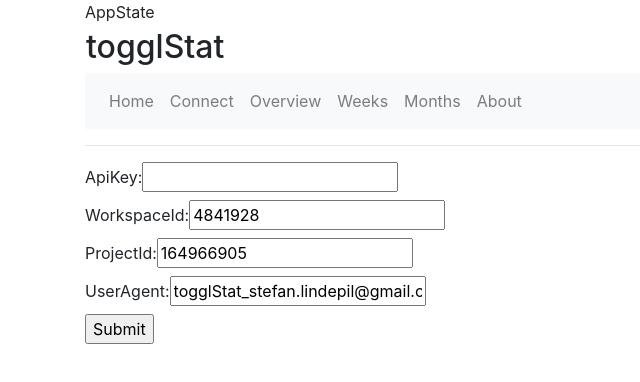
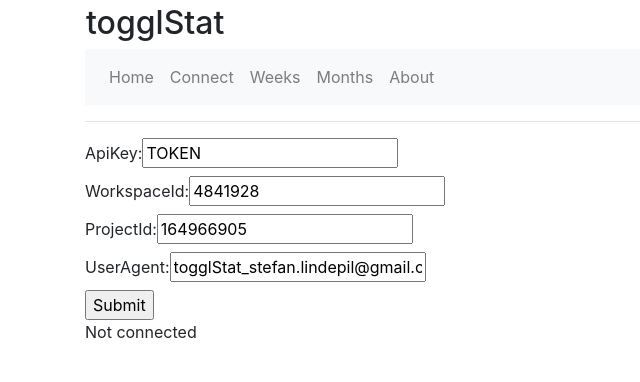
Before and after one commit to 2stefant/togglStat, a React (Create React App) app: page /connect in a window 1280 px wide. Shown: the top 382 px of the page, without its empty margins (0-640 px from the left). Built offline with nearby package versions, Linux system fonts and the light colour scheme.

Commit message:
Lifts state up from TogglConnectForm to App.

```diff
--- a/package.json
+++ b/package.json
@@ -6,6 +6,7 @@
     "@testing-library/jest-dom": "^5.11.5",
     "@testing-library/react": "^11.1.1",
     "@testing-library/user-event": "^12.2.0",
+    "babel-jest": "^26.6.3",
     "moment": "^2.29.1",
     "react": "^17.0.1",
     "react-calendar": "^3.2.0",
@@ -14,7 +15,8 @@
     "react-router-dom": "^5.2.0",
     "react-scripts": "4.0.0",
     "toggl-api": "^1.0.1",
-    "web-vitals": "^0.2.4"
+    "web-vitals": "^0.2.4",
+    "yarn": "^1.22.10"
   },
   "scripts": {
     "start": "react-scripts start",
--- a/src/App.js
+++ b/src/App.js
@@ -1,45 +1,94 @@
-import React, { Component } from 'react';
-import { BrowserRouter as Router, Switch, Route, Link } from 'react-router-dom';
+import React, { Component } from "react";
+import { BrowserRouter as Router, Switch, Route, Link } from "react-router-dom";
+import moment from 'moment';
 
-import './App.css';
+import "./App.css";
 
-import HomeView from './Views/HomeView';
-import HeaderComponent from './Components/HeaderComponent';
-import AppStateComponent from './Components/AppStateComponent';
-import TogglConnectForm from './Views/TogglConnectForm';
-import TogglOverview from './Views/TogglOverview';
-import WeeksView from './Views/WeeksView';
-import MonthsView from './Views/MonthsView';
-import AboutView from './Views/AboutView';
+import HomeView from "./Views/HomeView";
+import HeaderComponent from "./Components/HeaderComponent";
+import TogglConnectForm from "./Views/TogglConnectForm";
+import TogglOverview from "./Views/TogglOverview";
+import WeeksView from "./Views/WeeksView";
+import MonthsView from "./Views/MonthsView";
+import AboutView from "./Views/AboutView";
 
-function App() {
+class App extends React.Component {
+  constructor(props) {
+    super(props);
+    this.state = {
+      togglConfig: {
+        apiKey: "TOKEN",
+        workspaceId: "4841928",
+        userAgent: "togglStat_stefan.lindepil@gmail.com",
+        projectId: "164966905",
+      },
+      workspaceName: null,
+      userInfo: null,
+      projectInfo: null,
+      projectSummary: null,
+      currentYear: this.showCurrentYear(),
+      currentMonth: this.showCurrentMonth(),
+      currentWeek: this.showCurrentWeek(),
+    };
+
+    this.handleTogglConnect=this.handleTogglConnect.bind(this);
+  }
+
+  showCurrentYear() {
+    return new Date().getFullYear();
+  }
+
+  showCurrentMonth() {
+    return new Date().getMonth();
+  }
+
+  showCurrentWeek() {
+    return moment(new Date()).week();
+  }
+
+  handleTogglConnect(togglConfig){
+    console.log("=== handleTogglConnect");
+
+    //Update main state.
+    this.setState({
+      togglConfig:{
+          apiKey: togglConfig.apiKey,
+          workspaceId: togglConfig.workspaceId,
+          userAgent: togglConfig.userAgent,
+          projectId: togglConfig.projectId,
+      }
+    });
+  }
+
+  render() {
     return (
       <>
-      <AppStateComponent />
         <Router>
-        <HeaderComponent/>
+          <HeaderComponent />
           <nav className="navbar navbar-expand-lg navbar-light bg-light">
             <ul className="navbar-nav mr-auto">
-          <li><Link to={'/'} className="nav-link">Home</Link></li>
-          <li><Link to={'/connect'} className="nav-link">Connect</Link></li>
-          <li><Link to={'/overview'} className="nav-link">Overview</Link></li>
-          <li><Link to={'/weeks'} className="nav-link">Weeks</Link></li>
-          <li><Link to={'/months'} className="nav-link">Months</Link></li>
-          <li><Link to={'/about'} className="nav-link">About</Link></li>
+              <li><Link to={"/"} className="nav-link">Home</Link></li>
+              <li><Link to={"/connect"} className="nav-link">Connect</Link></li>
+              {/* <li><Link to={"/overview"} className="nav-link">Overview</Link></li> */}
+              <li><Link to={"/weeks"} className="nav-link">Weeks</Link></li>
+              <li><Link to={"/months"} className="nav-link">Months</Link></li>
+              <li><Link to={"/about"} className="nav-link">About</Link></li>
             </ul>
           </nav>
           <hr />
           <Switch>
-            <Route exact path='/' component={HomeView} />
-            <Route path='/connect' component={TogglConnectForm } />
-            <Route path='/overview' component={TogglOverview} />
-            <Route path='/weeks' component={WeeksView} />
-            <Route path='/months' component={MonthsView} />
-            <Route path='/about' component={AboutView} />
+            <Route exact path="/" component={HomeView} />
+            <Route path="/connect" render={
+              props => (<TogglConnectForm config={this.state.togglConfig} onConnect={this.handleTogglConnect} />)
+            } />
+            <Route path="/weeks" component={WeeksView} />
+            <Route path="/months" component={MonthsView} />
+            <Route path="/about" component={AboutView} />
+            {/* <Route path="/overview" component={TogglOverview} /> */}
             </Switch>
         </Router>
       </>
     );
   }
-
+}
 export default App;
--- a/src/Components/HeaderComponent.js
+++ b/src/Components/HeaderComponent.js
@@ -6,12 +6,8 @@
     return (
         <table>
             <thead>
-                <tr>
-                    <th colspan="1"></th>
-                </tr>
-                <tr>
-                    <th colspan="2"></th>
-                </tr>
+                <tr><td colSpan="1"></td></tr>
+                <tr><td colSpan="2"></td></tr>
             </thead>
             <tbody>
                 <tr>
--- a/src/Views/TogglConnectForm.js
+++ b/src/Views/TogglConnectForm.js
@@ -10,42 +10,41 @@
 class TogglConnectForm extends React.Component {
     constructor(props) {
         super(props);
+
+        let config=props.config;
+
         this.state = {
-            apiKey: '',
-            workspaceId: '4841928',
-            userAgent: 'togglStat_stefan.lindepil@gmail.com',
-            projectId: '164966905',
+            togglConfig: {
+                apiKey: config.apiKey,
+                workspaceId: config.workspaceId,
+                userAgent: config.userAgent,
+                projectId: config.projectId,
+            },
             workspaceName: null
         };
 
         this.handleSubmit = this.handleSubmit.bind(this);
     }
 
-    // handleChange(event) {
-    //     event.preventDefault();
-    //     if(event.target.id){
-    //         console.log(`id:${event.target.id}, value:${event.target.value}`);
-    //         this.setState({[event.target.id]: event.target.value});
-    //     }
-    // }
-
     handleSubmit(event) {
         event.preventDefault();
 
         const inputs = event.target.getElementsByTagName("input");
 
+        //Update the local state of the component.
         this.setState({
-            apiKey: inputs.apiKey.value,
-            workspaceId: inputs.workspaceId.value,
-            userAgent: inputs.userAgent.value,
-            projectId: inputs.projectId.value,
+            togglConfig:{
+                apiKey: inputs.apiKey.value,
+                workspaceId: inputs.workspaceId.value,
+                userAgent: inputs.userAgent.value,
+                projectId: inputs.projectId.value,
+            },
             workspaceName: null
         });
 
-        var TogglClient = require('toggl-api');
-        var toggl = new TogglClient({ apiToken: this.state.apiKey });
-
-        this.getWorkSpaceInfo(toggl, this.state.workspaceId);
+        var TogglClient = require("toggl-api");
+        var toggl = new TogglClient({ apiToken: inputs.apiKey.value });
+        this.getWorkSpaceInfo(toggl, inputs.workspaceId.value);
     }
 
     getWorkSpaceInfo(toggl, workspaceId) {
@@ -54,6 +53,11 @@
 
         toggl.getWorkspaces(function (err, workspaces) {
             console.log("WORKSPACES ==== ");
+
+            if(!workspaces){
+                console.log("Could not connect");
+                return;
+            }
 
             var ws = null
             for (let index = 0; index < workspaces.length; index++) {
@@ -68,29 +72,36 @@
                 console.log(ws);
 
                 self.setState({ workspaceName: ws.name });
+
+                /* Only propagate connection info up to parent
+                if successfully retrieved the workspace. */
+                self.props.onConnect(self.state.togglConfig);
             }
         });
-
     }
 
     createInputField = (name, id, value) => {
         return <div>
             <label>{name}:
-                {/* <input id={id} type="text" value={value} onChange={this.handleChange} /> */}
-                <input name={id} type="text" value={value} />
+                <input name={id} type="text" defaultValue={value} />
             </label>
         </div>;
     }
 
     render() {
+        let config=this.state.togglConfig;
+        let ws=this.state.workspaceName;
         return (
+            <>
             <form onSubmit={this.handleSubmit}>
-                {this.createInputField("ApiKey", "apiKey", this.state.apiKey)}
-                {this.createInputField("WorkspaceId", "workspaceId", this.state.workspaceId)}
-                {this.createInputField("ProjectId", "projectId", this.state.projectId)}
-                {this.createInputField("UserAgent", "userAgent", this.state.userAgent)}
+                {this.createInputField("ApiKey", "apiKey", config.apiKey)}
+                {this.createInputField("WorkspaceId", "workspaceId", config.workspaceId)}
+                {this.createInputField("ProjectId", "projectId", config.projectId)}
+                {this.createInputField("UserAgent", "userAgent", config.userAgent)}
                 <input type="submit" value="Submit" />
             </form>
+            <label>{(ws) ? `Connected to workspace ws: '${ws}'`: "Not connected"}</label>
+            </>
         );
     };
 };
```
Also changed, not shown: 1 other file (tests, documents, lock files or other folders). Lines whose indentation alone changed are shown as unchanged.
